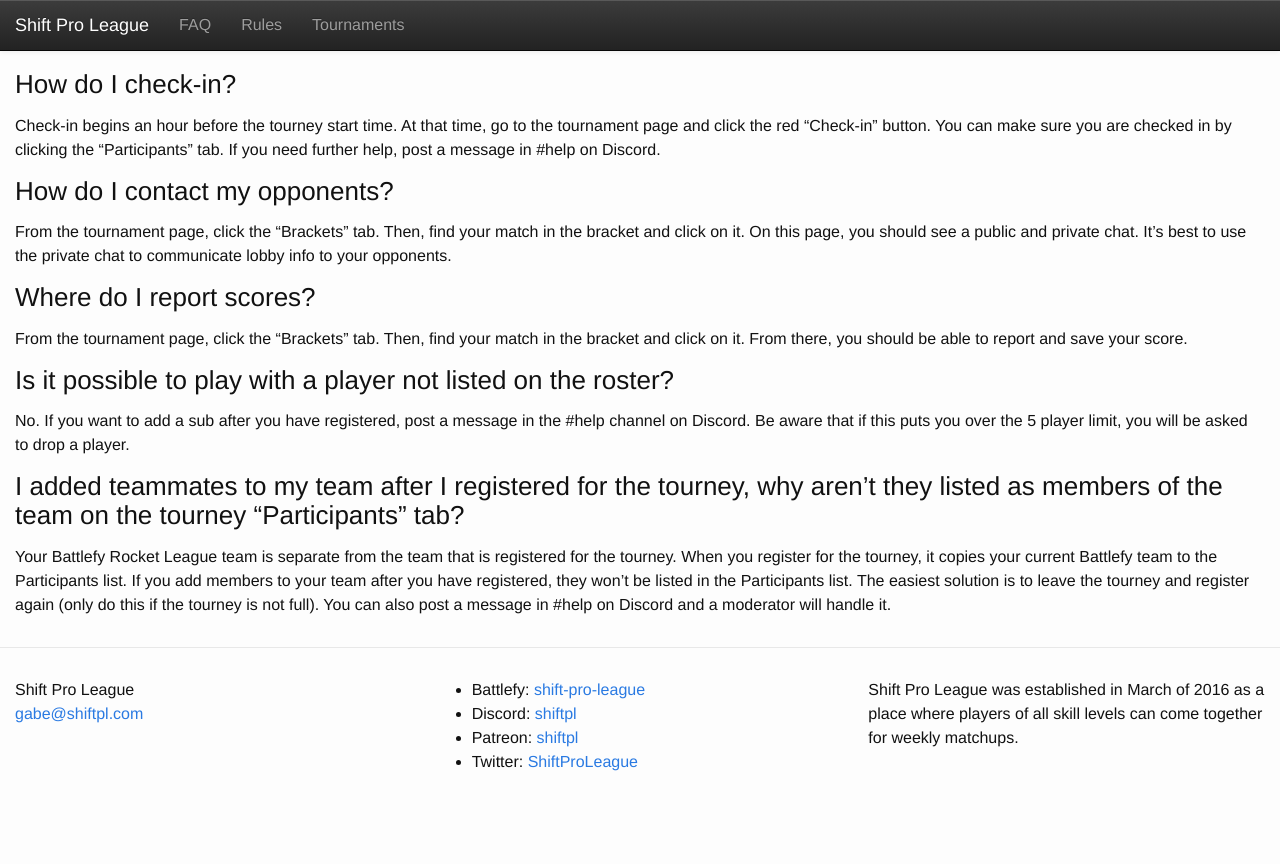
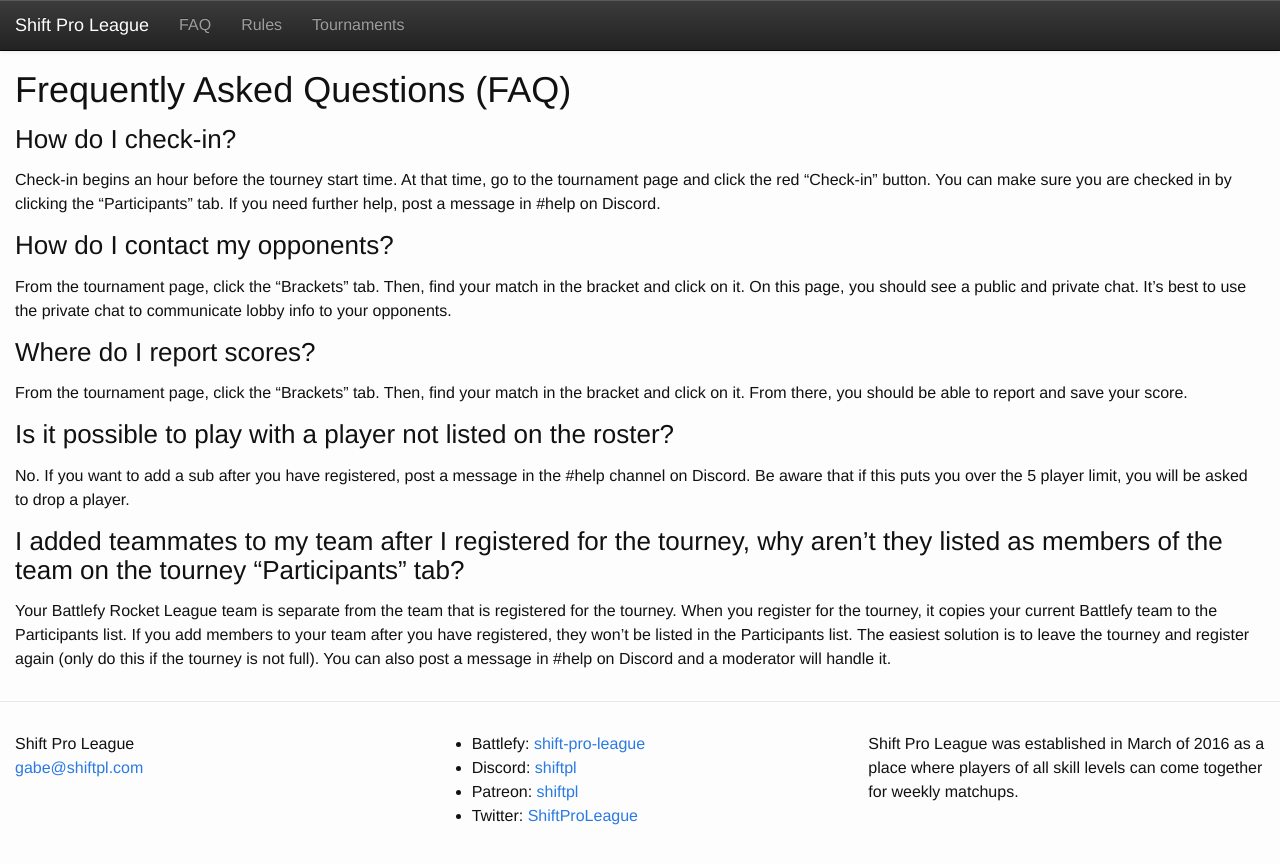
Before and after one commit to Alstedo/alstedo.github.io, a Jekyll site: the page built from faq.md, in a window 1280 px wide. Shown: the top 864 px of the page. Built offline with Jekyll 4.4.1, drawn with Linux system fonts in a browser that asks for light colours.

Commit message:
faq header

```diff
--- a/faq.md
+++ b/faq.md
@@ -3,6 +3,8 @@
 title: FAQ
 permalink: /faq/
 ---
+
+# Frequently Asked Questions (FAQ)
 
 ### How do I check-in?
 
```
